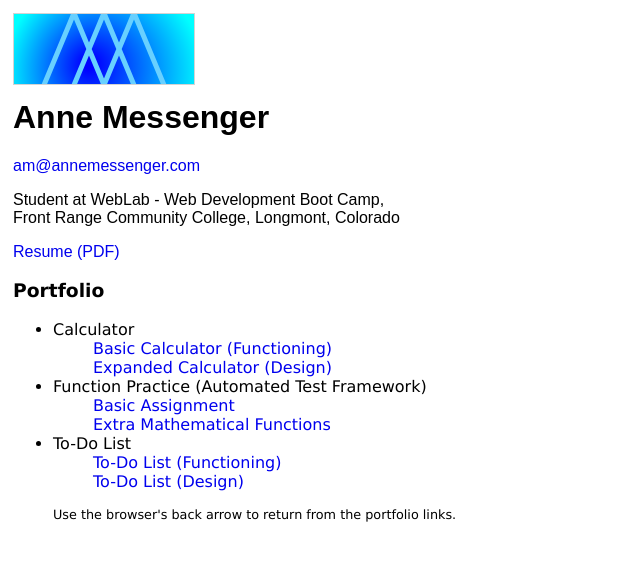
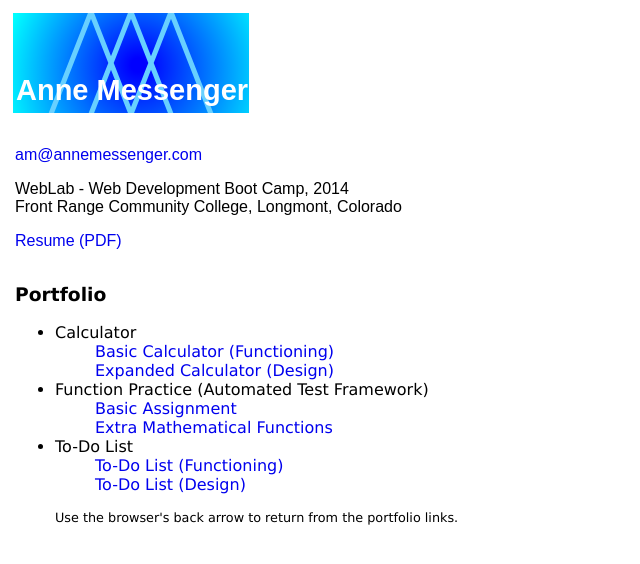
Before and after one commit to annemessenger/annemessenger.github.io, a plain HTML site: page index.html in a window 1280 px wide. Shown: the whole page, without its empty margins (0-640 px from the left). Drawn offline with Linux system fonts and the light colour scheme.

Commit message:
Changed Logo Design, etc.
Changed the logo design.  Reorganized so that JavaScript functions are
in a separate file.  Added an image for browsers that don't support
canvases.

```diff
--- a/index.css
+++ b/index.css
@@ -11,14 +11,37 @@ body {
   margin-left: 40px;
 }
 
-div {
+canvas {
+  align:left;
+}
+
+.canvas {
+  width: 240px;
+}
+
+#canvas {
+  align:left;
+}
+
+.logo {
   padding: 5px;
 }
 
+.content {
+  padding: 7px;
+  display: inline-block;
+  vertical-align:top;
+}
+
 h1 {
-  font-family: Ariel, sans-serif;
+  font-family: Arial Narrow, sans-serif;
   padding: 0px;
   margin-top: 0px;
+  letter-spacing: -2px;
+}
+
+h3 {
+  padding-top: 15px;
 }
 
 p {
--- a/index.html
+++ b/index.html
@@ -1,59 +1,20 @@
 <!DOCTYPE html>
 <html>
 
-  <head>
+<head>
     <title>Anne Messenger</title>
     <link rel="stylesheet" type="text/css" href="index.css">
-  </head>
+    <script type="text/javascript" src="logo.js"></script>
+</head>
 
 <body>
 
-<div id="canvas">
-<canvas id="myCanvas" width="180" height="70" style="border:1px solid #d3d3d3;">
-Your browser does not support the HTML5 canvas tag.</canvas>
+<div class="logo">
+  <canvas id="myCanvas" width="236" height="101">
+  <img src="logo.jpg" width="236" height="100" alt="Anne Messenger"></canvas>
 </div>
-<script>
 
-var c=document.getElementById("myCanvas");
-var ctx=c.getContext("2d");
-
-// Create gradient
-var grd=ctx.createRadialGradient(75,50,5,90,60,100);
-grd.addColorStop(0,"blue");
-grd.addColorStop(1,"cyan");
-
-// Fill with gradient
-ctx.fillStyle=grd;
-ctx.fillRect(0,0,180,70);
-// Add "M"
-var x1 = 60;
-var x2 = 120;
-var xDelta = ((x1 + x2) / 2) - x1;
-var height = 70;
-ctx.lineWidth = 5;
-ctx.strokeStyle = "#68d0ff";
-
-ctx.moveTo(x1, -1);
-ctx.lineTo(x1 - xDelta, height + 1);
-ctx.moveTo(x1, -1);
-ctx.lineTo(x1 + xDelta, height + 1);
-ctx.moveTo(x2,-1);
-ctx.lineTo(x2 - xDelta,height + 1);
-ctx.moveTo(x2, -1);
-ctx.lineTo(x2 + xDelta,height + 1);
-
-// Overlay "A"
-ctx.moveTo(x1 + xDelta, -1);
-ctx.lineTo(x1, height + 1);
-ctx.moveTo(x1 + xDelta, -1);
-ctx.lineTo(x2, height + 1);
-
-ctx.stroke();
-
-</script>
-<div>
-
-  <h1>Anne Messenger</h1>
+<div class="content" style="display:inline-block; vertical-align:top;">
 
   <p>
     <a id="mailto" href="mailto:am@annemessenger.com" target="_top">
@@ -61,15 +22,17 @@ ctx.stroke();
     </a>
   </p>
 
+  <!-- p>
+    Student at WebLab - Web Development Boot Camp,<br>
+    Front Range Community College, Longmont, Colorado
+  </p -->
   <p>
-    Student at WebLab - Web Development Boot Camp,<br>
+    WebLab - Web Development Boot Camp, 2014<br>
     Front Range Community College, Longmont, Colorado
   </p>
 
   <p>
-    <a id="resume" href="http://annemessenger.com/portfolio/AnneMessenger.pdf">Resume
-
-(PDF)</a>
+    <a id="resume" href="AnneMessenger.pdf">Resume (PDF)</a>
   </p>
 
   <h3>
@@ -79,44 +42,31 @@ ctx.stroke();
   <ul>
     <li>Calculator</li>
       <ul class="inside">
-        <li><a class="link"
-
-href="http://annemessenger.com/portfolio/calculator1/index.html">Basic Calculator
-
-(Functioning)</a></li>
-        <li><a class="link"
-
-href="http://annemessenger.com/portfolio/calculator2/index.html">Expanded Calculator
-
-(Design)</a></li>
+        <li><a class="link" href="calculator1/index.html">Basic Calculator (Functioning)</a></li>
+        <li><a class="link" href="calculator2/index.html">Expanded Calculator (Design)</a></li>
       </ul>
     <li>Function Practice (Automated Test Framework)</li>
       <ul class="inside">
-        <li><a class="link"
-
-href="http://annemessenger.com/portfolio/function1/index.html">Basic Assignment</a></li>
-        <li><a class="link"
-
-href="http://annemessenger.com/portfolio/function2/index.html">Extra Mathematical
-
-Functions</a></li>
+        <li><a class="link" href="function1/index.html">Basic Assignment</a></li>
+        <li><a class="link" href="function2/index.html">Extra Mathematical Functions</a></li>
       </ul>
     <li>To-Do List</li>
       <ul class="inside">
-        <li><a class="link"
-
-href="http://annemessenger.com/portfolio/todo1/index.html">To-Do List
-
-(Functioning)</a></li>
-        <li><a class="link"
-
-href="http://annemessenger.com/portfolio/todo2/index.html">To-Do List (Design)</a></li>
+        <li><a class="link" href="todo1/index.html">To-Do List (Functioning)</a></li>
+        <li><a class="link" href="todo2/index.html">To-Do List (Design)</a></li>
       </ul>
   </ul>
 
   <p id="back">Use the browser's back arrow to return from the portfolio links.</p>
 
 </div>
+<script>
+
+var c = document.getElementById("myCanvas");
+var ctx = c.getContext("2d");
+displayLogo(c, ctx);
+
+</script>
 
 </body>
 </html>
--- /dev/null
+++ b/logo.js
@@ -0,0 +1,62 @@
+function displayLogo(c2, ctx2) {
+
+  // Display logo with radial gradient and name
+
+  // Get width and height
+  if (c2.hasAttribute("width") ) {
+    var width = c2.getAttribute("width");
+  }
+  else {
+    var width = 240;
+  }
+  if (c2.hasAttribute("height")) {
+    var height = c2.getAttribute("height") - 1;
+  }
+  else {
+    var height = 100;
+  }
+
+  // Create gradient
+  var grd2=ctx2.createRadialGradient(125,52,7,128,63,140);
+  grd2.addColorStop(0,"blue");
+  grd2.addColorStop(1,"cyan");
+  ctx2.fillStyle=grd2;
+  ctx2.fillRect(0, 0, width, height);
+
+  // Add "M"
+  var halfX = width / 2;
+  var disp = 40;
+  var x1 = halfX - disp;
+  var x2 = halfX + disp;
+  var xDelta = ((x1 + x2) / 2) - x1;
+
+  ctx2.lineWidth = 5;
+  ctx2.strokeStyle = "#68d0ff";
+
+  ctx2.moveTo(x1, -1);
+  ctx2.lineTo(x1 - xDelta, height + 1);
+  ctx2.moveTo(x1, -1);
+  ctx2.lineTo(x1 + xDelta, height + 1);
+  ctx2.moveTo(x2,-1);
+  ctx2.lineTo(x2 - xDelta,height + 1);
+  ctx2.moveTo(x2, -1);
+  ctx2.lineTo(x2 + xDelta,height + 1);
+
+  // Overlay "A"
+  ctx2.moveTo(x1 + xDelta, -1);
+  ctx2.lineTo(x1, height + 1);
+  ctx2.moveTo(x1 + xDelta, -1);
+  ctx2.lineTo(x2, height + 1);
+
+  ctx2.stroke();
+
+  // Make the bottom edge a straight line
+  ctx2.clearRect(0, height, width, 2);
+
+  // Add name
+  var textBaseline = height - 13;
+  var textMargin = 3;
+  ctx2.font = "600 29px Arial";
+  ctx2.fillStyle = "#ffffff";
+  ctx2.fillText("Anne Messenger", textMargin, textBaseline);
+}
```
Also changed, not shown: logo.jpg (added).
